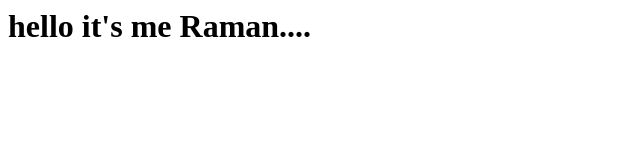
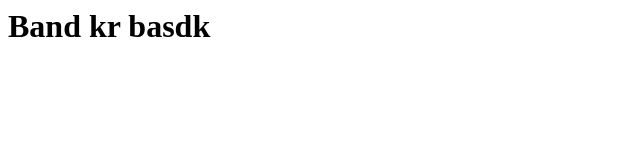
Before and after one commit to Bagga0612/first, a plain HTML site: page index.html in a window 1280 px wide. Shown: the whole page, without its empty margins (0-640 px from the left). Drawn offline with Linux system fonts and the light colour scheme.

Commit message:
Update index.html

```diff
--- a/index.html
+++ b/index.html
@@ -5,6 +5,6 @@ pglife
 </title>
 </head>
 <body>
-<h1>hello it's me Raman....</h1>
+<h1>Band kr basdk</h1>
 </body>
 </html>
```
